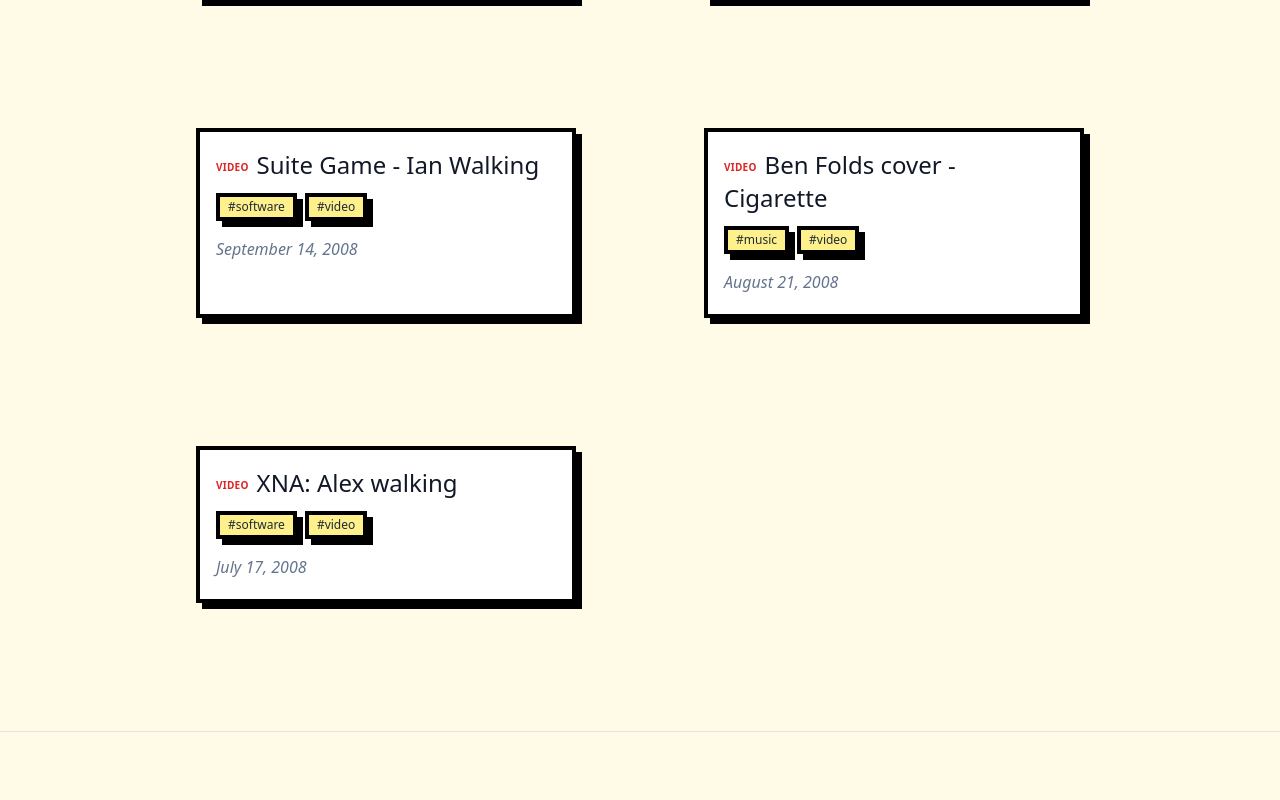
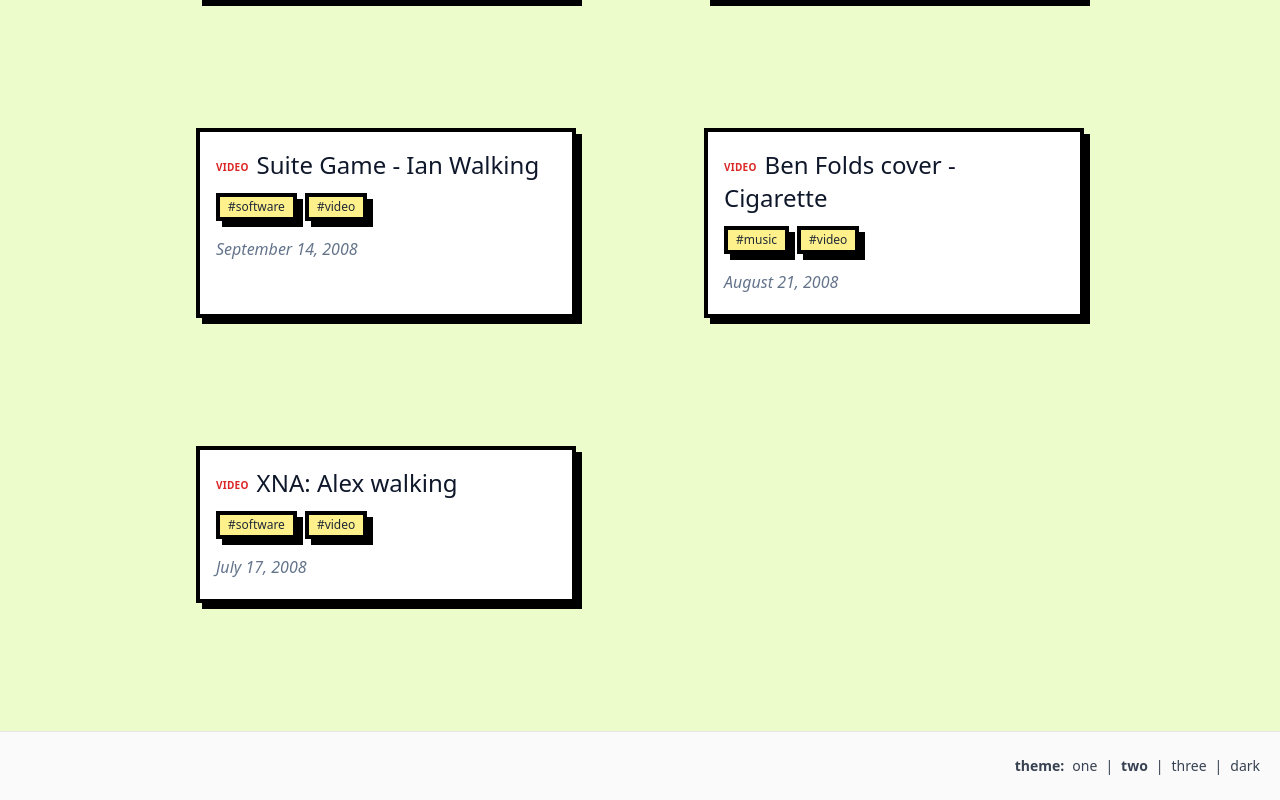
Before and after one commit to iancanderson/iancanderson.com, a Next.js app: page / in a window 1280 px wide. Shown: the part 10751-11551 px from the top of the page. Before the commit the page ends 11483 px from the top, so only its background shows below. Built offline with nearby package versions, Linux system fonts and the light colour scheme.

Commit message:
redesign(brutal): replace dropdown with inline theme links (theme: one | two | three | dark), default to two; move picker to footer

```diff
--- a/components/footer.tsx
+++ b/components/footer.tsx
@@ -1,9 +1,14 @@
 import Container from "./container";
+import ThemePicker from "./theme-picker";
 
 const Footer = () => {
   return (
     <footer className="bg-neutral-50 border-t border-neutral-200">
-      <Container></Container>
+      <Container>
+        <div className="py-6 flex items-center justify-end">
+          <ThemePicker />
+        </div>
+      </Container>
     </footer>
   );
 };
--- /dev/null
+++ b/components/theme-picker.tsx
@@ -0,0 +1,64 @@
+import { useEffect, useState } from "react";
+
+const THEMES = [
+  { id: "theme-brutal-1", label: "one" },
+  { id: "theme-brutal-2", label: "two" },
+  { id: "theme-brutal-3", label: "three" },
+  { id: "theme-brutal-dark", label: "dark" },
+] as const;
+
+const THEME_CLASSES = THEMES.map((t) => t.id);
+const STORAGE_KEY = "theme";
+
+function applyTheme(themeId: string) {
+  if (typeof document === "undefined") return;
+  const body = document.body;
+  THEME_CLASSES.forEach((c) => body.classList.remove(c));
+  if (themeId) body.classList.add(themeId);
+}
+
+export default function ThemePicker() {
+  const [theme, setTheme] = useState<string>(THEMES[1].id); // default to "two"
+
+  useEffect(() => {
+    try {
+      const saved = localStorage.getItem(STORAGE_KEY);
+      const initial = saved && THEME_CLASSES.includes(saved) ? saved : THEMES[1].id;
+      setTheme(initial);
+      applyTheme(initial);
+      if (!saved) localStorage.setItem(STORAGE_KEY, initial);
+    } catch {
+      // fallback already set via state
+      applyTheme(THEMES[1].id);
+    }
+  }, []);
+
+  function chooseTheme(id: string) {
+    setTheme(id);
+    applyTheme(id);
+    try {
+      localStorage.setItem(STORAGE_KEY, id);
+    } catch {}
+  }
+
+  return (
+    <div className="text-sm text-gray-700">
+      <span className="mr-2 font-semibold">theme:</span>
+      {THEMES.map((t, idx) => (
+        <span key={t.id}>
+          <a
+            href="#"
+            onClick={(e) => {
+              e.preventDefault();
+              chooseTheme(t.id);
+            }}
+            className={theme === t.id ? "font-extrabold" : "hover:underline"}
+          >
+            {t.label}
+          </a>
+          {idx < THEMES.length - 1 ? <span className="mx-2">|</span> : null}
+        </span>
+      ))}
+    </div>
+  );
+}
--- a/styles/index.css
+++ b/styles/index.css
@@ -2,13 +2,42 @@
 @tailwind components;
 @tailwind utilities;
 
-/* Brutalist theme tokens (first pass) */
-:root {
-  --brutal-bg: #fffbe6; /* warm off-white */
-  --brutal-fg: #111827; /* slate-900 */
-  --brutal-accent: #ff3b3b; /* punchy red */
-  --brutal-accent-2: #00a3ff; /* cyan blue */
+/* Brutalist theme tokens (palettes) */
+/* Default (Theme 1): warm off-white + red/cyan accents */
+:root,
+.theme-brutal-1 {
+  --brutal-bg: #fffbe6;
+  --brutal-fg: #111827;
+  --brutal-accent: #ff3b3b;
+  --brutal-accent-2: #00a3ff;
   --brutal-card: #ffffff;
+}
+
+/* Theme 2: lime wash + sky/red accents */
+.theme-brutal-2 {
+  --brutal-bg: #ecfccb; /* lime-100 */
+  --brutal-fg: #0f172a; /* slate-900 */
+  --brutal-accent: #0ea5e9; /* sky-500 */
+  --brutal-accent-2: #ef4444; /* red-500 */
+  --brutal-card: #ffffff;
+}
+
+/* Theme 3: slate wash + green/amber accents */
+.theme-brutal-3 {
+  --brutal-bg: #f1f5f9; /* slate-100 */
+  --brutal-fg: #020617; /* slate-950 */
+  --brutal-accent: #22c55e; /* green-500 */
+  --brutal-accent-2: #f59e0b; /* amber-500 */
+  --brutal-card: #ffffff;
+}
+
+/* Theme 4 (dark): near-black + yellow/cyan accents */
+.theme-brutal-dark {
+  --brutal-bg: #0a0a0a;
+  --brutal-fg: #f5f5f5;
+  --brutal-accent: #ffcc00;
+  --brutal-accent-2: #00e5ff;
+  --brutal-card: #111111;
 }
 
 /* Utilities */
```
